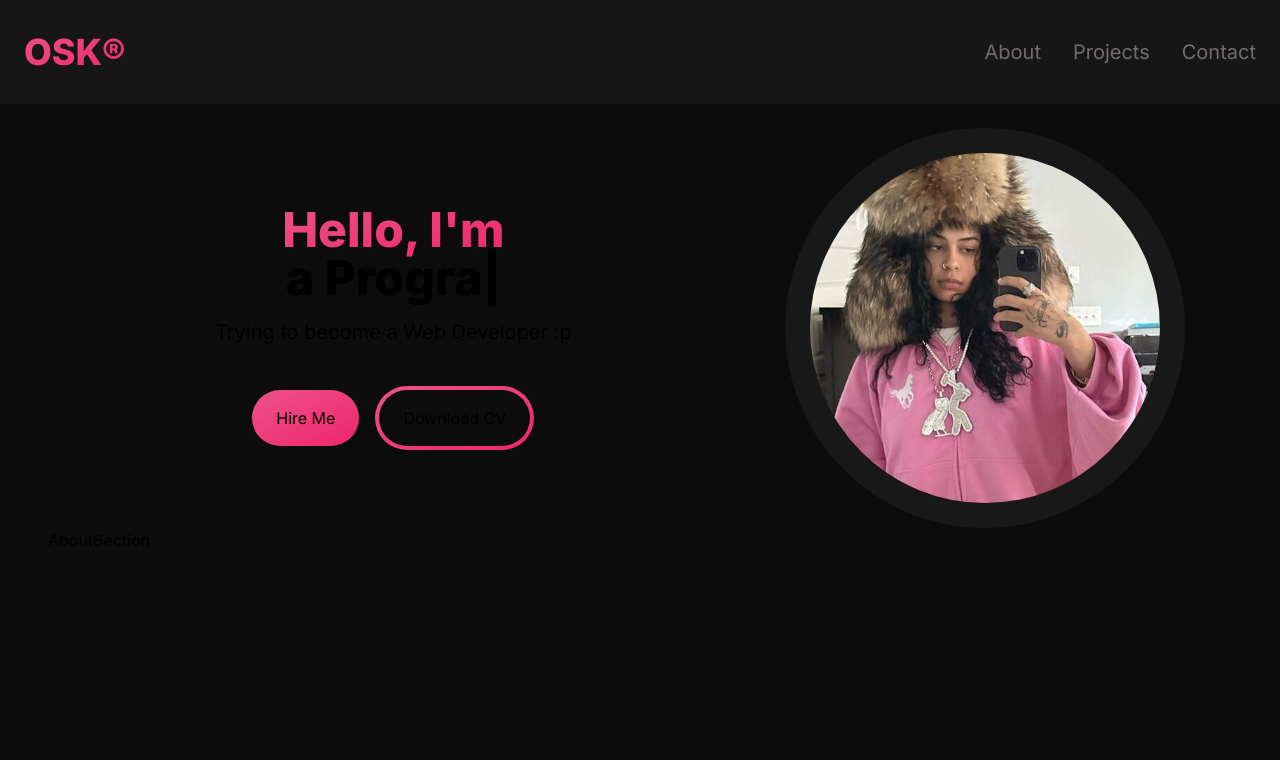
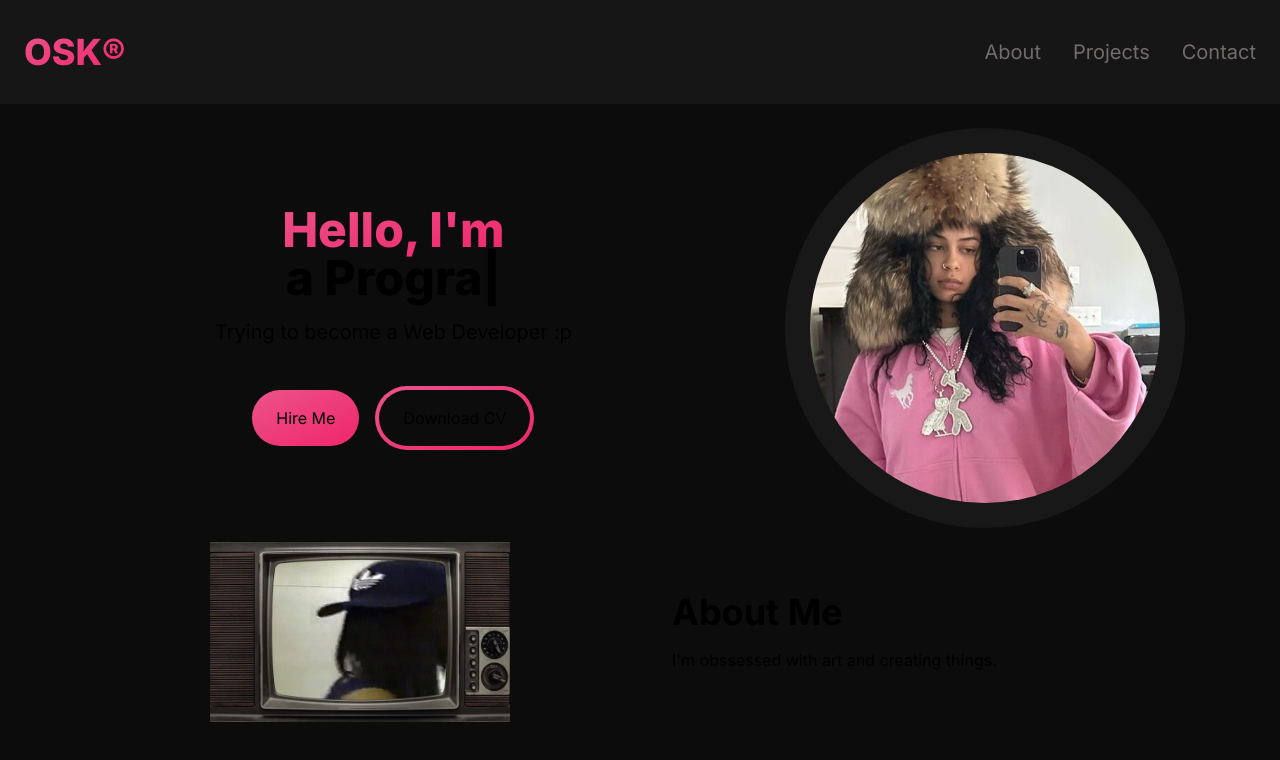
Before and after one commit to osakareaper/portfolio-website, a Next.js app: page / in a window 1280 px wide. Shown: the top 760 px of the page. Built offline with nearby package versions, Linux system fonts and the light colour scheme.

Commit message:
feat: added about section

```diff
--- a/components/AboutSection.tsx
+++ b/components/AboutSection.tsx
@@ -1,8 +1,44 @@
 import React from 'react'
+import Image from 'next/image'
 
 const AboutSection = () => {
   return (
-    <div>AboutSection</div>
+    <section className='text-[--text-primary]'>
+
+      <div className='md:grid md:grid-cols-2 gap-8 items-center py-8 px-4 xl:gap-16 sm:py-16 xl:px-16'>
+
+        <div className='relative'>
+          <Image
+            src={"/about-me.gif"}
+            alt='About Me GIF'
+            className='w-[300px] h-[160px] absolute transform -translate-x-1/2 -translate-y-1/2 top-1/2 left-1/2'
+            width={250}
+            height={250}
+          />
+
+          <Image
+            src={"/tv.png"}
+            alt='TV Png'
+            className='w-[300px] h-[180px] absolute transform -translate-x-1/2 -translate-y-1/2 top-1/2 left-1/2'
+            width={250}
+            height={250}
+          />
+        </div>
+
+        <div>
+          <h2
+            className='text-4xl font-bold text-[--text-primary] mb-4'>
+            About Me
+          </h2>
+
+          <p>
+            I'm obssessed with art and creating things.
+          </p>
+        </div>
+
+      </div>
+
+    </section>
   )
 }
 
```
Also changed, not shown: public/about-me.gif (added), public/tv.png (added).
